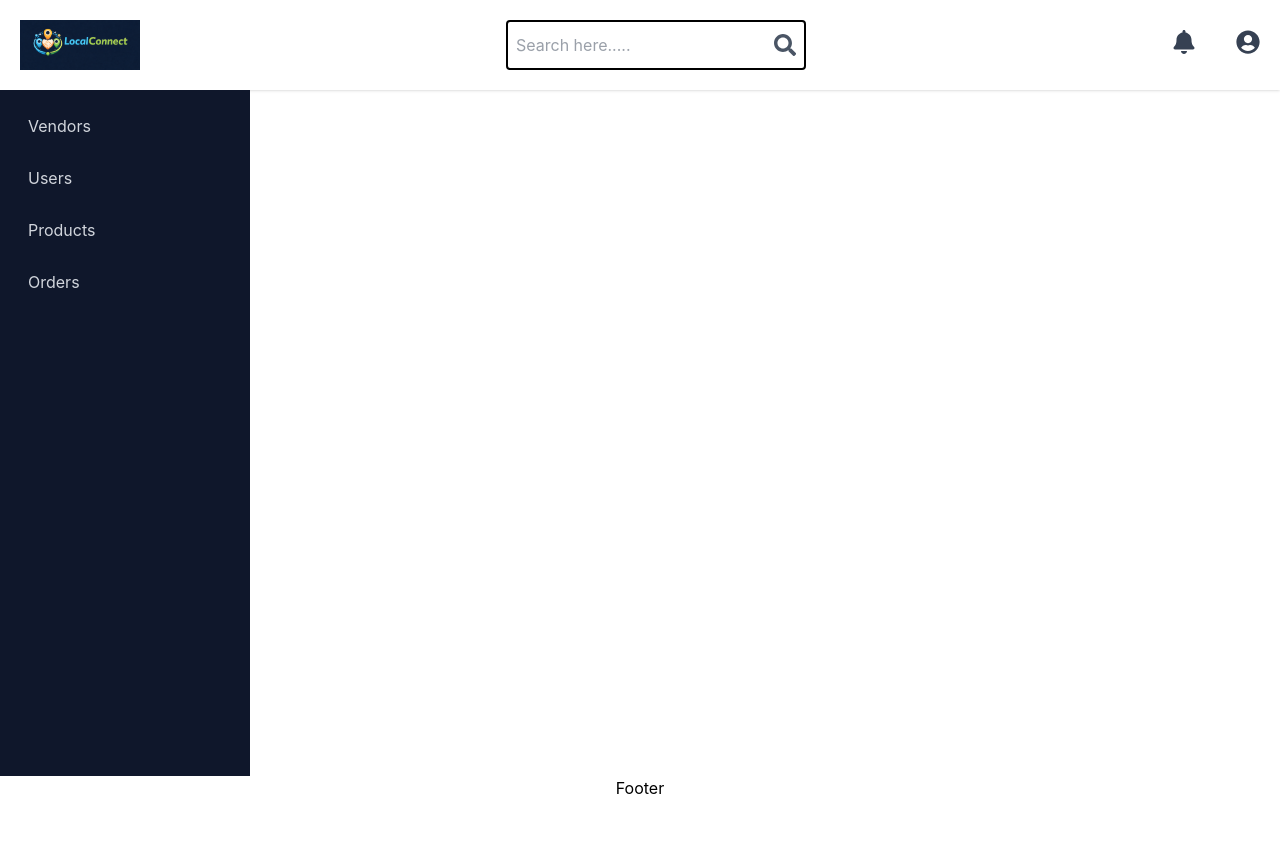
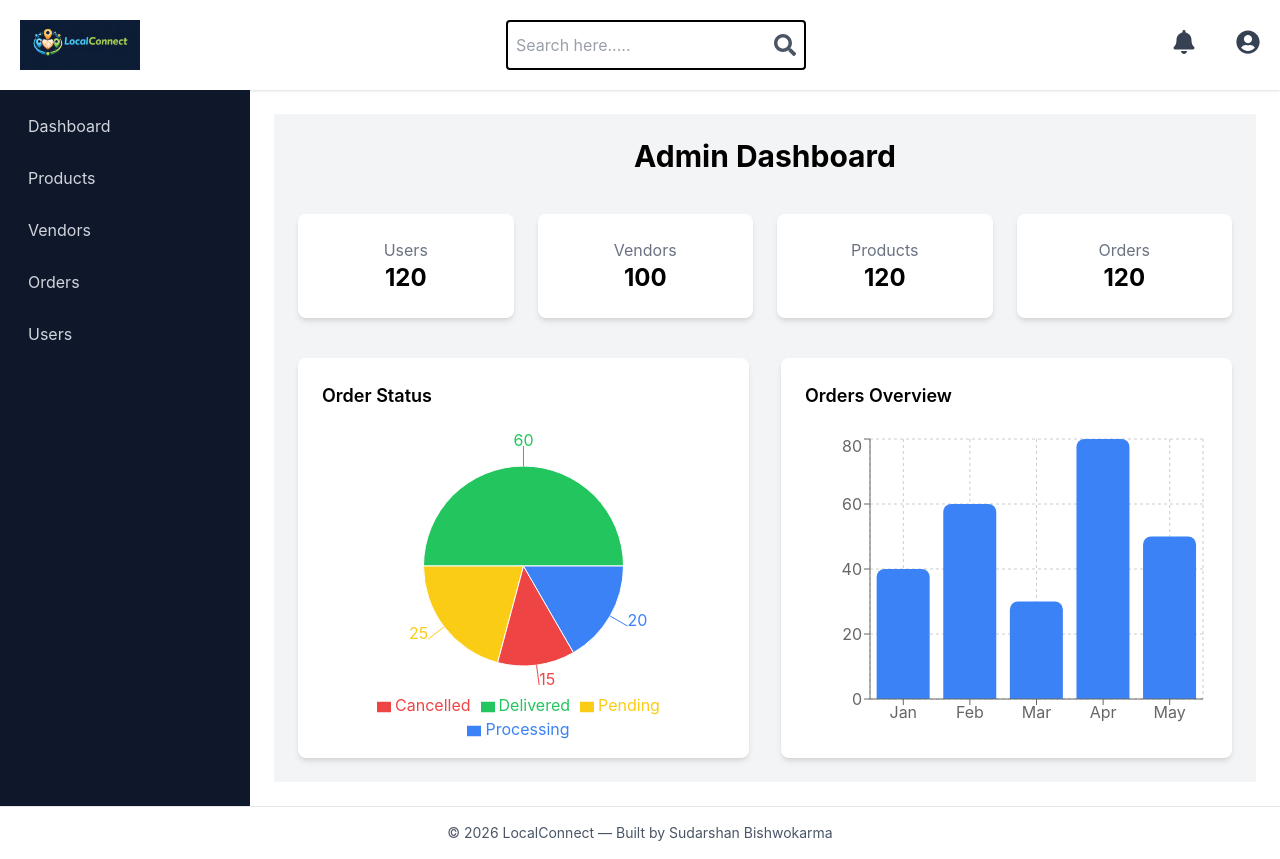
Before and after one commit to Sudarshan-Bishwokarma/localconnect-frontend, a React (Vite) app: page /admin in a window 1280 px wide. Before the commit the page ends 800 px from the top, so only its background shows below. Built offline with nearby package versions, Linux system fonts and the light colour scheme.

Commit message:
admin dashboard created

```diff
--- a/package.json
+++ b/package.json
@@ -13,7 +13,8 @@
     "react": "^19.2.4",
     "react-dom": "^19.2.4",
     "react-icons": "^5.6.0",
-    "react-router-dom": "^7.14.0"
+    "react-router-dom": "^7.14.0",
+    "recharts": "^3.8.1"
   },
   "devDependencies": {
     "@eslint/js": "^9.39.4",
--- a/src/App.jsx
+++ b/src/App.jsx
@@ -2,11 +2,14 @@ import { useState } from "react";
 import AdminHeader from "./components/admin/AdminHeader";
 import { BrowserRouter, Routes, Route } from "react-router-dom";
 import AdminLayout from "./components/admin/AdminLayout";
+import AdminDashboard from "./components/admin/AdminDashboard";
 function App() {
   return (
     <BrowserRouter>
       <Routes>
-        <Route path="/admin" element={<AdminLayout />}></Route>
+        <Route path="/admin" element={<AdminLayout />}>
+          <Route index element={<AdminDashboard />} />
+        </Route>
       </Routes>
     </BrowserRouter>
   );
--- /dev/null
+++ b/src/components/admin/AdminDashboard.jsx
@@ -0,0 +1,112 @@
+import {
+  PieChart,
+  Pie,
+  Cell,
+  Tooltip,
+  Legend,
+  ResponsiveContainer,
+  BarChart,
+  Bar,
+  XAxis,
+  YAxis,
+  CartesianGrid,
+} from "recharts";
+
+// PIE DATA
+const pieData = [
+  { name: "Delivered", value: 60 },
+  { name: "Pending", value: 25 },
+  { name: "Cancelled", value: 15 },
+  { name: "Processing", value: 20 },
+];
+
+const COLORS = ["#22c55e", "#facc15", "#ef4444", "#3b82f6"];
+
+// BAR DATA
+const barData = [
+  { month: "Jan", orders: 40 },
+  { month: "Feb", orders: 60 },
+  { month: "Mar", orders: 30 },
+  { month: "Apr", orders: 80 },
+  { month: "May", orders: 50 },
+];
+
+const AdminDashboard = () => {
+  return (
+    <div className="p-6 bg-gray-100 ">
+      {/* TITLE */}
+      <h1 className="text-3xl font-bold text-center mb-10">Admin Dashboard</h1>
+
+      {/* KPI CARDS */}
+      <div className="grid grid-cols-4 gap-6 mb-10">
+        <div className="bg-white shadow-md rounded-lg p-6 text-center">
+          <p className="text-gray-500">Users</p>
+          <p className="text-2xl font-bold">120</p>
+        </div>
+
+        <div className="bg-white shadow-md rounded-lg p-6 text-center">
+          <p className="text-gray-500">Vendors</p>
+          <p className="text-2xl font-bold">100</p>
+        </div>
+
+        <div className="bg-white shadow-md rounded-lg p-6 text-center">
+          <p className="text-gray-500">Products</p>
+          <p className="text-2xl font-bold">120</p>
+        </div>
+
+        <div className="bg-white shadow-md rounded-lg p-6 text-center">
+          <p className="text-gray-500">Orders</p>
+          <p className="text-2xl font-bold">120</p>
+        </div>
+      </div>
+
+      {/* CHARTS SECTION */}
+      <div className="grid grid-cols-2 gap-8">
+        {/* PIE CHART */}
+        <div className="bg-white shadow-md rounded-lg p-6">
+          <h2 className="text-lg font-semibold mb-6">Order Status</h2>
+
+          <ResponsiveContainer width="100%" height={300}>
+            <PieChart>
+              <Pie
+                data={pieData}
+                dataKey="value"
+                cx="50%"
+                cy="50%"
+                outerRadius={100}
+                label
+              >
+                {pieData.map((entry, index) => (
+                  <Cell key={index} fill={COLORS[index]} />
+                ))}
+              </Pie>
+
+              <Tooltip />
+              <Legend verticalAlign="bottom" height={36} />
+            </PieChart>
+          </ResponsiveContainer>
+        </div>
+
+        {/* BAR CHART */}
+        <div className="bg-white shadow-md rounded-lg p-6">
+          <h2 className="text-lg font-semibold mb-6">Orders Overview</h2>
+
+          <ResponsiveContainer width="100%" height={300}>
+            <BarChart data={barData}>
+              <CartesianGrid strokeDasharray="3 3" />
+
+              <XAxis dataKey="month" />
+              <YAxis />
+
+              <Tooltip />
+
+              <Bar dataKey="orders" fill="#3b82f6" radius={[8, 8, 0, 0]} />
+            </BarChart>
+          </ResponsiveContainer>
+        </div>
+      </div>
+    </div>
+  );
+};
+
+export default AdminDashboard;
--- a/src/components/admin/AdminSideBar.jsx
+++ b/src/components/admin/AdminSideBar.jsx
@@ -3,16 +3,20 @@ const AdminSideBar = () => {
     <div className="min-h-full w-[250px]  bg-slate-900 text-gray-300  p-4  ">
       <ul className=" flex flex-col gap-3">
         <li className="px-3 py-2 rounded hover:bg-slate-800 cursor-pointer">
-          Vendors
-        </li>
-        <li className="px-3 py-2 rounded hover:bg-slate-800 cursor-pointer">
-          Users
+          Dashboard
         </li>
         <li className="px-3 py-2 rounded hover:bg-slate-800 cursor-pointer">
           Products
         </li>
         <li className="px-3 py-2 rounded hover:bg-slate-800 cursor-pointer">
+          Vendors
+        </li>
+
+        <li className="px-3 py-2 rounded hover:bg-slate-800 cursor-pointer">
           Orders
+        </li>
+        <li className="px-3 py-2 rounded hover:bg-slate-800 cursor-pointer">
+          Users
         </li>
       </ul>
     </div>
--- a/src/components/common/Footer.jsx
+++ b/src/components/common/Footer.jsx
@@ -1,8 +1,8 @@
 const Footer = () => {
   return (
-    <div>
-      <h1 className=" text-center"> Footer</h1>
-    </div>
+    <footer className="bg-white border-t border-gray-200 py-4 px-2 flex justify-center items-center gap-5 text-sm  text-gray-600">
+      © 2026 LocalConnect — Built by Sudarshan Bishwokarma
+    </footer>
   );
 };
 export default Footer;
```
Also changed, not shown: 1 other file (tests, documents, lock files or other folders).
